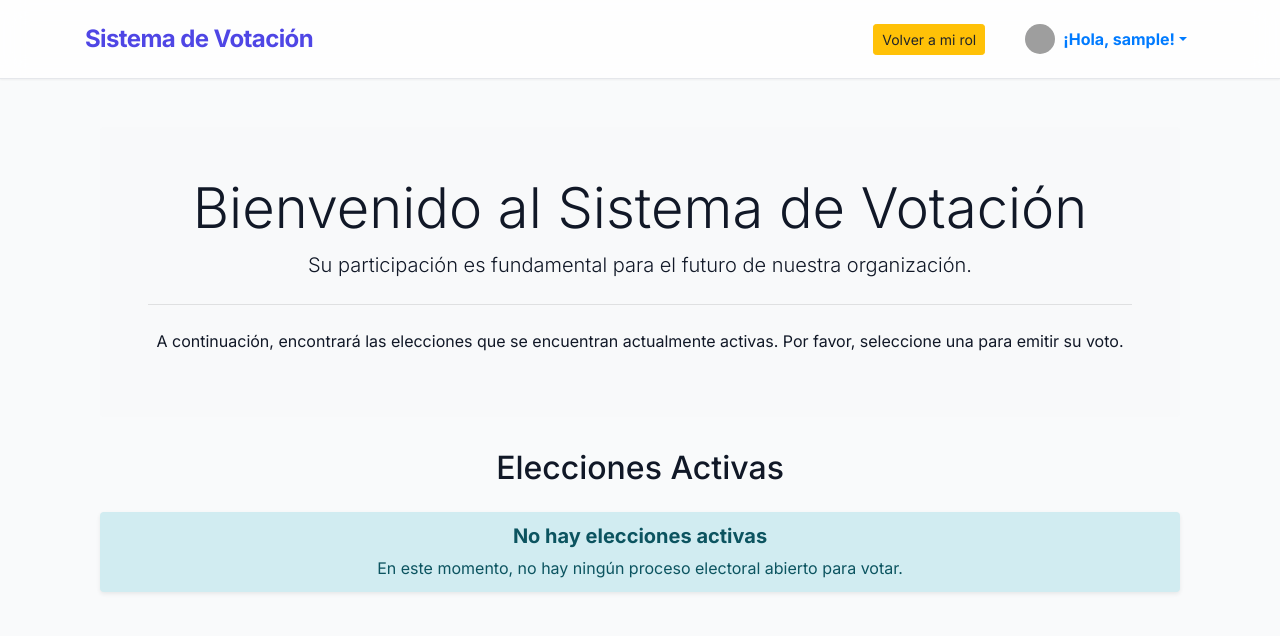
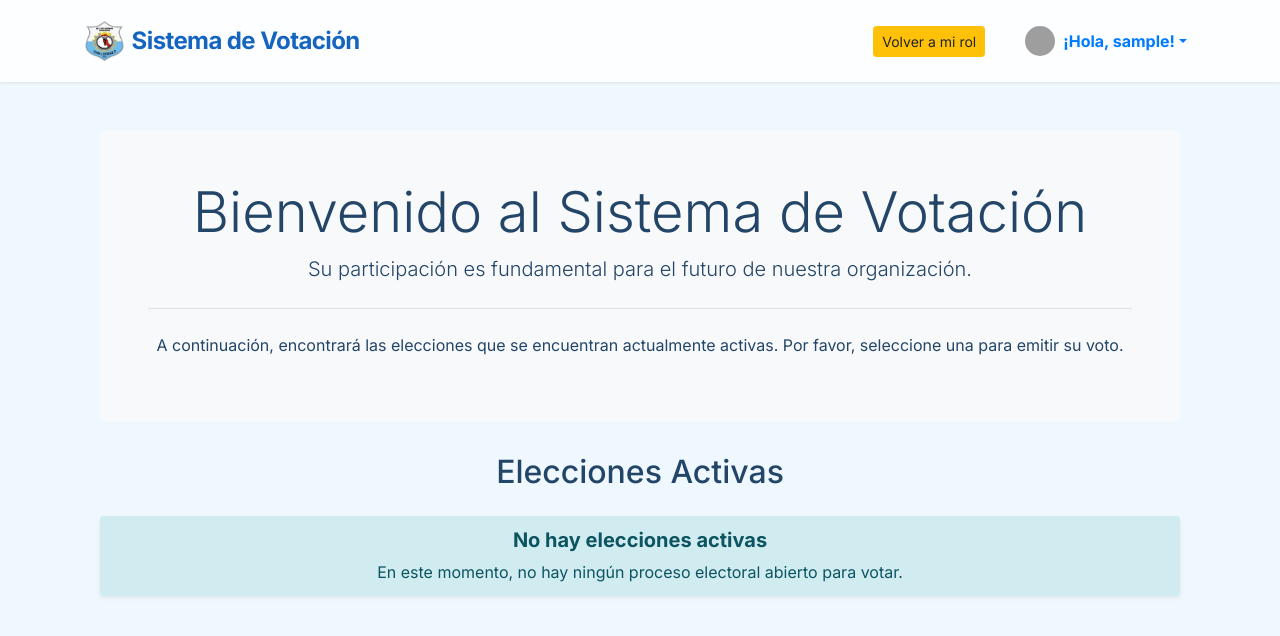
Before and after one commit to cristiantf/votosenServer, a Flask app: page /index in a window 1280 px wide. Shown: the top 636 px of the page. Run offline with Flask 3, Linux system fonts and the light colour scheme; the visitor is signed in with stand-in values (Sample User, id 1); data comes from the database, SQL or seed files in the repository; data that the repository does not hold is empty; some libraries are stand-ins or nearby versions; grey boxes are pictures that could not be loaded.

Commit message:
feat: actualizar identidad visual con colores institucionales y logo del ISTAE

```diff
--- a/src/static/css/index.css
+++ b/src/static/css/index.css
@@ -2,16 +2,16 @@
 
 :root {
   /* Color Palette */
-  --primary: #4F46E5;
-  --primary-hover: #4338CA;
-  --primary-light: #EEF2FF;
+  --primary: #1565c0;
+  --primary-hover: #00b8f4;
+  --primary-light: #e3f2fd;
   --secondary: #10B981;
   --secondary-hover: #059669;
   --danger: #EF4444;
   --danger-hover: #DC2626;
-  --bg-color: #F9FAFB;
+  --bg-color: #f0f8ff;
   --surface: #FFFFFF;
-  --text-main: #111827;
+  --text-main: #234567;
   --text-muted: #6B7280;
   --border: #E5E7EB;
 
--- a/src/templates/base.html
+++ b/src/templates/base.html
@@ -3,7 +3,8 @@
 <head>
     <meta charset="UTF-8">
     <meta name="viewport" content="width=device-width, initial-scale=1.0">
-    <title>{% block title %}Voting System{% endblock %}</title>
+    <title>{% block title %}ISTAE - Votaciones{% endblock %}</title>
+    <link rel="icon" type="image/webp" href="{{ url_for('static', filename='img/istae_logo.webp') }}">
     <link rel="stylesheet" href="https://stackpath.bootstrapcdn.com/bootstrap/4.5.2/css/bootstrap.min.css">
     <link href="https://cdn.jsdelivr.net/npm/select2@4.1.0-rc.0/dist/css/select2.min.css" rel="stylesheet" />
     <link rel="stylesheet" href="{{ url_for('static', filename='css/index.css') }}">
@@ -11,7 +12,10 @@
 <body>
     <nav class="navbar navbar-expand-lg navbar-light navbar-custom" style="position: relative; z-index: 1050;">
         <div class="container">
-            <a class="navbar-brand" href="{{ url_for('main.index') }}"><i class="fas fa-vote-yea text-primary"></i> Sistema de Votación</a>
+            <a class="navbar-brand d-flex align-items-center" href="{{ url_for('main.index') }}">
+                <img src="{{ url_for('static', filename='img/istae_logo.webp') }}" alt="ISTAE Logo" height="40" class="mr-2">
+                <span>Sistema de Votación</span>
+            </a>
             <button class="navbar-toggler" type="button" data-toggle="collapse" data-target="#navbarNav">
                 <span class="navbar-toggler-icon"></span>
             </button>
```
Also changed, not shown: src/static/img/istae_logo.webp (added).
